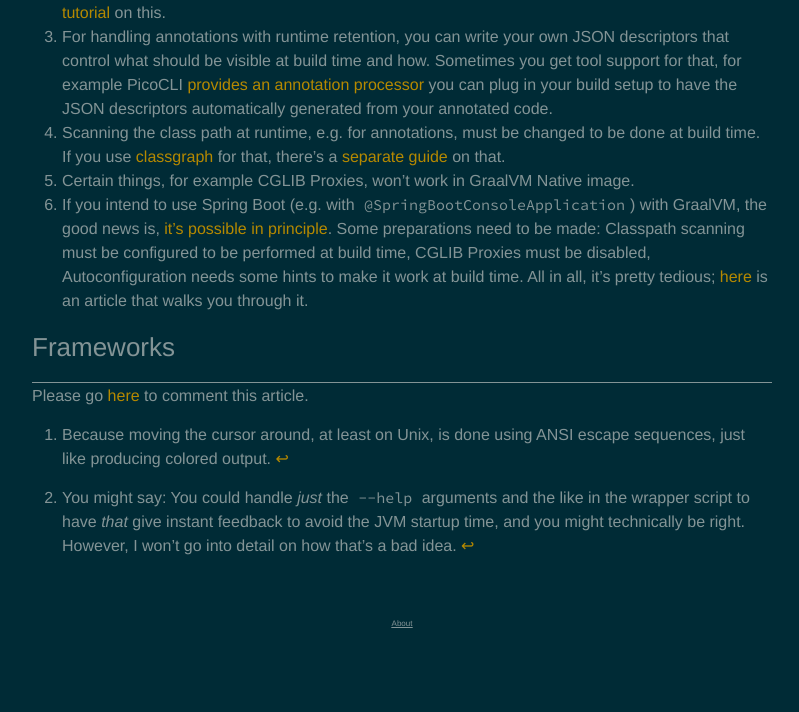
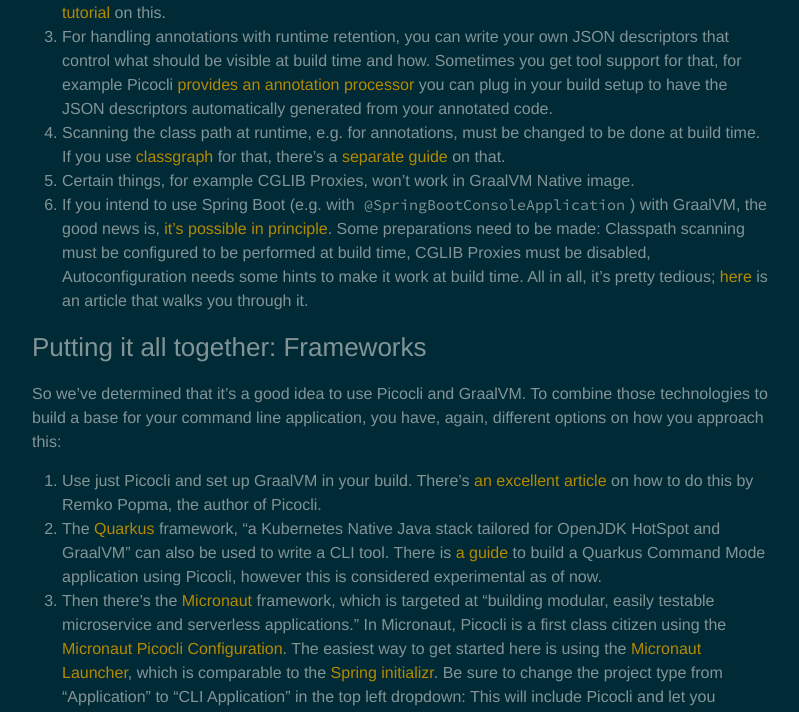
Before and after one commit to atextor/atextor.github.com, a Jekyll site: the page built from _posts/2020-07-27-building-a-decent-java-cli.md, in a window 1280 px wide and 1400 px high, scrolled down 7064 px. Shown: the top 712 px of the window, without its empty margins (238-1037 px from the left). Built offline with Jekyll 4.4.1, drawn with Linux system fonts in a browser that asks for light colours; before the commit the page ends 7694 px from its top, so only the background shows below that; some of the changed text lies outside the part shown.

Commit message:
Add sections on framworks and GraalVM tips

````diff
--- a/_posts/2020-07-27-building-a-decent-java-cli.md
+++ b/_posts/2020-07-27-building-a-decent-java-cli.md
@@ -172,10 +172,10 @@
 
    JCommander has features such as repeatable arguments, interfaces for converters (e.g. for handling
    files) and custom validation. It has basic support for subcommands (e.g. `git commit`).
-1. Using [PicoCLI](https://picocli.info/). In its goals it's comparable to JCommander, however it is
+1. Using [Picocli](https://picocli.info/). In its goals it's comparable to JCommander, however it is
    the more active project and provides a lot more features such as positional parameters, colored
    and configurable help output, solid support for nesting subcommands and shared parameters via
-   mixins. The following example is taken from PicoCLI's [Quick
+   mixins. The following example is taken from Picocli's [Quick
    Guide](https://picocli.info/quick-guide.html):
 
    ```java
@@ -203,13 +203,13 @@
    }
    ```
 
-   PicoCLI's documentation covers many topics that go beyond just parsing the command line but that
+   Picocli's documentation covers many topics that go beyond just parsing the command line but that
    could come up in building your CLI tool, such as internationalization, testing or generating tab
    completion scripts for your command for popular shells. There's a lot of
    [examples](https://github.com/remkop/picocli/tree/master/picocli-examples/src/main/java/picocli/examples)
    available.
 
-Both projects do their job quite well, although PicoCLI has, apart from being more feature-rich,
+Both projects do their job quite well, although Picocli has, apart from being more feature-rich,
 some more support for different ways to start our command, as we will see in the following sections.
 
 ### Nice output and interactive TextUI
@@ -217,7 +217,7 @@
 1. To generate portable colored text output from Java, you'll want to use
    [jansi](https://github.com/fusesource/jansi), which describes itself as follows: "Jansi is a
    small java library that allows you to use ANSI escape sequences to format your console output
-   which works even on windows." In fact, PicoCLI also uses Janso to create colored output.
+   which works even on windows." In fact, Picocli also uses Janso to create colored output.
 1. To handle interactive text input (i.e. you can input a line of text and use the arrow keys and
    backspace to edit), you'll want to use [jline3](https://github.com/jline/jline3). Getting this
    right in a portable way could otherwise be tricky. In order to make Jline work on all platforms,
@@ -271,8 +271,8 @@
    tutorial](https://github.com/oracle/graal/blob/master/substratevm/CONFIGURE.md) on this.
 1. For handling annotations with runtime retention, you can write your own JSON descriptors that
    control what should be visible at build time and how. Sometimes you get tool support for that,
-   for example PicoCLI [provides an annotation
-   processor](https://www.infoq.com/articles/java-native-cli-graalvm-picocli/) you can plug in your
+   for example Picocli [provides an annotation
+   processor](https://picocli.info/#_graalvm_native_image) you can plug in your
    build setup to have the JSON descriptors automatically generated from your annotated code.
 1. Scanning the class path at runtime, e.g. for annotations, must be changed to be done at build
    time. If you use [classgraph](https://github.com/classgraph/classgraph) for that, there's a
@@ -287,7 +287,58 @@
    [here](https://blog.codecentric.de/en/2020/05/spring-boot-graalvm/) is an article that walks you
    through it.
 
-### Frameworks
+### Putting it all together: Frameworks
+
+So we've determined that it's a good idea to use Picocli and GraalVM. To combine those technologies
+to build a base for your command line application, you have, again, different options on how you
+approach this:
+
+1. Use just Picocli and set up GraalVM in your build. There's [an excellent
+   article](https://www.infoq.com/articles/java-native-cli-graalvm-picocli/) on how to do this by
+   Remko Popma, the author of Picocli.
+1. The [Quarkus](https://quarkus.io) framework, "a Kubernetes Native Java stack tailored for OpenJDK
+   HotSpot and GraalVM" can also be used to write a CLI tool. There is [a
+   guide](https://quarkus.io/guides/picocli) to build a Quarkus Command Mode application using
+   Picocli, however this is considered experimental as of now.
+1. Then there's the [Micronaut](https://micronaut.io/) framework, which is targeted at "building
+   modular, easily testable microservice and serverless applications." In Micronaut, Picocli is a
+   first class citizen using the [Micronaut Picocli
+   Configuration](https://micronaut-projects.github.io/micronaut-picocli/latest/guide/). The easiest
+   way to get started here is using the [Micronaut Launcher](https://micronaut.io/launch/), which is
+   comparable to the [Spring initializr](https://start.spring.io/). Be sure to change the project
+   type from "Application" to "CLI Application" in the top left dropdown: This will include Picocli
+   and let you download a project that can directly be compiled to a native binary using GraalVM
+   Native Image.
+
+   [![Micronaut Launcher]({{ "/assets/cli-micronaut.png" | prepend: site.baseurl }})]({{ "/assets/cli-micronaut.png" | prepend: site.baseurl }})
+
+### Tips for building with GraalVM
+
+Let's assume you've already set up your project using one of the options described in the previous
+section and are about to build all the cool functionality of your tool. If your application depends
+on third-party dependencies that fall into one of the "tricky" categories of GraalVM, you might have
+to fiddle around at times. Here's some of the points I've stumpled upon:
+
+1. If you use Picocli's annotation processor to generate GraalVM configurations and _in addition to
+   that_ want to provide GraalVM configurations that you maintain yourself (either written entirely
+   manually or initially generated using the Tracing Agent), use two different paths for both. For
+   example, put the maintained configs into `${project.projectDir}/native-image`, then have
+   `native-image` automatically merge the configs from both paths via a command line switch such as
+   `-H:ConfigurationFileDirectories=${project.projectDir}/native-image,${buildDir}/classes/java/main/META-INF/native-image/picocli-generated/yourtool`.
+   Otherwise configs will either be overwritten or ignored during the build.
+1. GraalVM has the concept of a "fallback image": When it can't build a proper native image for any
+   reason, it will try to build a "fallback image", which is an executable binary that will still
+   require a JVM at runtime. This is effectively the same as using launch4j, and is not what we
+   want. To suppress this behavior, add the `--no-fallback` switch to `native-image`.
+1. There is the behavior to allow building an image with an incomplete class path where type
+   resolution errors only occur at run time rather than at build time. The documentation suggests
+   that this is not the default behavior (any more?), but to be sure to have incomplete class paths
+   reported at build time, add the `-H:+AllowIncompleteClasspath` switch.
+1. It's very possible that your native image successfully compiles but for some reason still fails
+   at run time even though the executable jar it was compiled from works as intended. It might be a
+   good idea to automatically run the compiled binary with a set of test inputs automatically in
+   your build pipeline to make sure that changing the `native-image` setup or the dependencies did
+   not break your application.
 
 * * *
 
````
